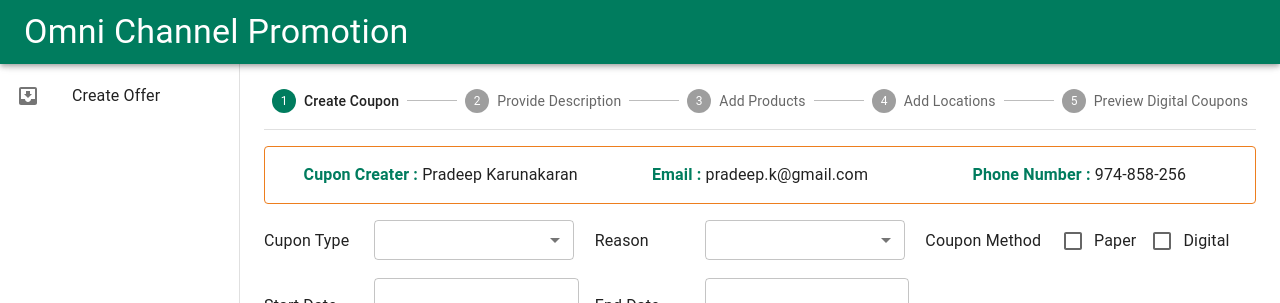
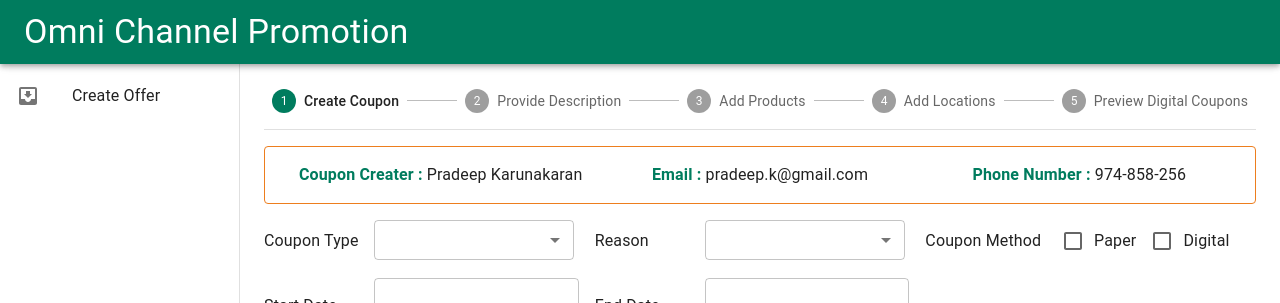
Before and after one commit to Arindam-Mondal/omnichannel-product-promotions, a Next.js app: page /create-offer in a window 1280 px wide. Shown: the top 303 px of the page. Built offline with nearby package versions, Linux system fonts and the light colour scheme.

Commit message:
Cupon Created

```diff
--- a/components/CreateOffer/CreateCupon.js
+++ b/components/CreateOffer/CreateCupon.js
@@ -64,7 +64,7 @@ function CreateCupon(props) {
               component="span"
               sx={{ color: "primary.main", fontWeight: "bold" }}
             >
-              Cupon Creater :
+              Coupon Creater :
             </Typography>{" "}
             Pradeep Karunakaran
           </Grid>
@@ -96,7 +96,7 @@ function CreateCupon(props) {
               alignItems: "center",
             }}
           >
-            <Typography component="span">Cupon Type </Typography>
+            <Typography component="span">Coupon Type </Typography>
           </Grid>
           <Grid item xs={8}>
             <Select
```
